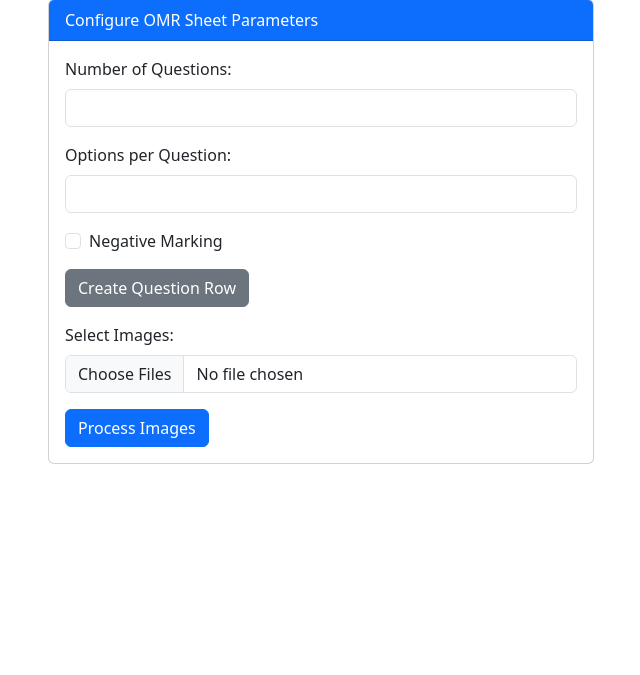
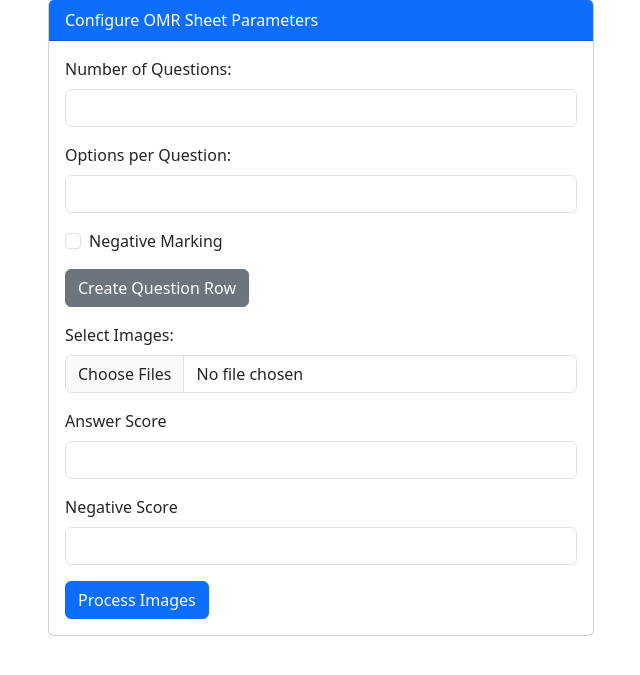
Before and after one commit to Akshara-Ashokan/Main_Project, a Django app: page /Submit in a window 1280 px wide. Shown: the part 49-724 px from the top of the page, without its empty margins (319-959 px from the left). Run offline with Django 5.2, Linux system fonts and the light colour scheme.

Commit message:
Update UI

```diff
--- a/Main/Templates/Submit.html
+++ b/Main/Templates/Submit.html
@@ -70,6 +70,26 @@
                     required
                   />
                 </div>
+                <div class="mb-3">
+                  <label for="ascore" class="form-label">Answer Score</label>
+                  <input
+                    type="number"
+                    class="form-control"
+                    id="ascore"
+                    name="ascore"
+                    required
+                  />
+                </div>
+                <div class="mb-3">
+                  <label for="nscore" class="form-label">Negative Score</label>
+                  <input
+                    type="number"
+                    class="form-control"
+                    id="nscore"
+                    name="nscore"
+                    required
+                  />
+                </div>
                 <button type="submit" class="btn btn-primary" id="processBtn">Process Images</button>
               </form>
             </div>
```
